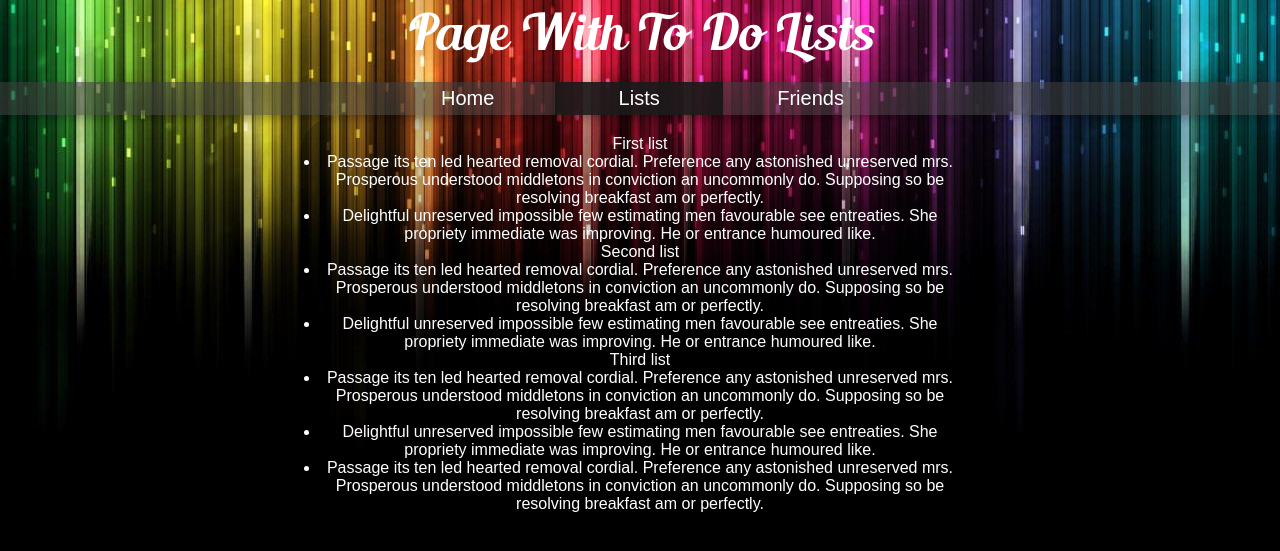
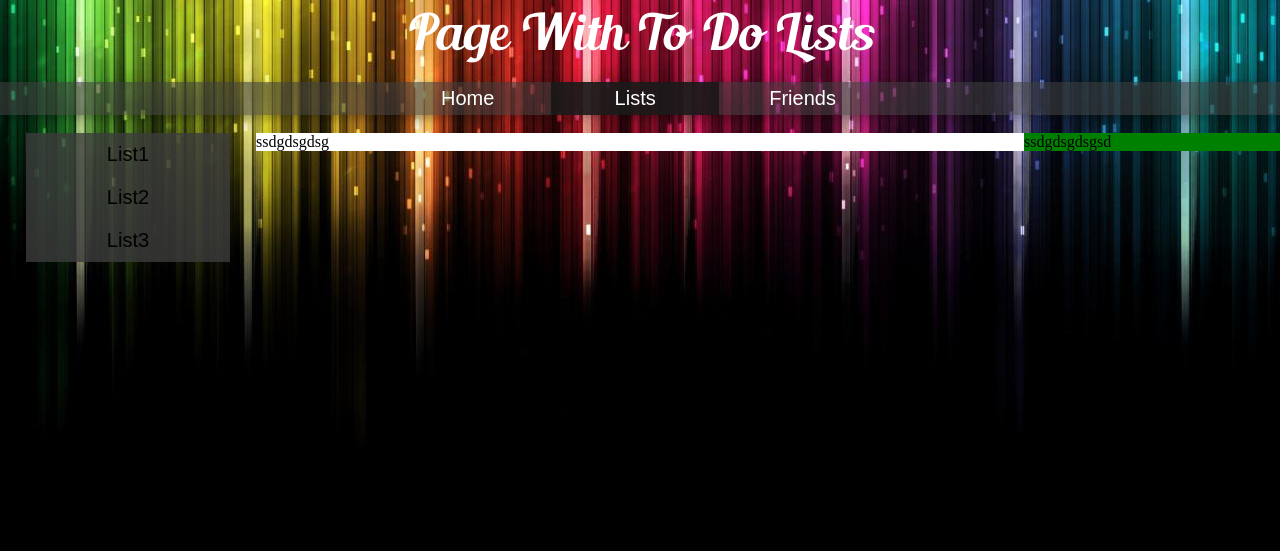
Before and after one commit to BossCodersHQ/Cs139, a PHP site: page /Lists.html in a window 1280 px wide. Shown: the top 551 px of the page. Run offline with PHP 8.4, Linux system fonts and the light colour scheme.

Commit message:
nothing major

```diff
--- a/Lists.html
+++ b/Lists.html
@@ -20,23 +20,17 @@
     </div>
 </ul>
 
-<div class="content">
-<h2>First list</h2>
-<ul>
-    <li>Passage its ten led hearted removal cordial. Preference any astonished unreserved mrs. Prosperous understood middletons in conviction an uncommonly do. Supposing so be resolving breakfast am or perfectly.</li>
-    <li>Delightful unreserved impossible few estimating men favourable see entreaties. She propriety immediate was improving. He or entrance humoured like.</li>
-</ul>
-<h2>Second list</h2>
-<ul>
-    <li>Passage its ten led hearted removal cordial. Preference any astonished unreserved mrs. Prosperous understood middletons in conviction an uncommonly do. Supposing so be resolving breakfast am or perfectly.</li>
-    <li>Delightful unreserved impossible few estimating men favourable see entreaties. She propriety immediate was improving. He or entrance humoured like.</li>
-</ul>
-<h2>Third list</h2>
-<ul>
-    <li>Passage its ten led hearted removal cordial. Preference any astonished unreserved mrs. Prosperous understood middletons in conviction an uncommonly do. Supposing so be resolving breakfast am or perfectly.</li>
-    <li>Delightful unreserved impossible few estimating men favourable see entreaties. She propriety immediate was improving. He or entrance humoured like.</li>
-    <li>Passage its ten led hearted removal cordial. Preference any astonished unreserved mrs. Prosperous understood middletons in conviction an uncommonly do. Supposing so be resolving breakfast am or perfectly.</li>
-</ul>
+<br>
+<div id ="left" class="bar">
+<div class="lists">
+  <h2>List1</h2>
+  <h2>List2</h2>
+  <h2>List3</h2>
+</div>
+</div>
+<div id ="middle" class="bar" style="background-color:white;color:black">ssdgdsgdsg
+</div>
+<div id ="right" class="bar" style="background-color:green;color:black">ssdgdsgdsgsd
 </div>
 
 </body>
--- a/css/Todo.css
+++ b/css/Todo.css
@@ -58,13 +58,24 @@ body {
 
 
 
-h1{
+h1 {
     font-weight:lighter;
     font-size:50px;
     color:white;
     margin-top:0px;
     margin-bottom:0px;
+}
 
+h2 {
+    font-family:Arial;
+    font-size: 20px;
+    display:block;
+    background-color:rgba(60, 60, 60, 00);
+    padding:10px;
+}
+
+h2:hover {
+    background-color: rgba(0,191,255, 0.7);
 }
 
 .heading{
@@ -95,9 +106,35 @@ h1{
     animation-name:fadeup;
     animation-duration:1s;
     animation-timing-function: ease-out;
+}
+
+.bar {
+    float:left;
+    display:inline-block;
+    margin:0px;
+    padding:0px;
+}
+
+#left.bar{
+    width:20%;
+
+}
+#middle.bar{
+    width:60%;
+}
+#right.bar{
+    width:20%;
+}
+
+.lists{
+    width:80%;
+    margin:auto;
+    background-color:white;
+    text-align:center;
+    background-color:rgba(60, 60, 60, 0.8);
+}
 
 
-}
 
 #signin {
     display:none;
@@ -177,6 +214,7 @@ li.menubar {
     text-align:center;
     margin:0;
     transition: background-color 0.5s;
+    float:left;
 
 }
 
--- a/index.html
+++ b/index.html
@@ -10,8 +10,6 @@
 <script type="text/javascript">
 $(document).ready(function() {
     $("body").css("display", "none");
-
-    $("body").fadeIn(2000);
 
     $("a.transition").click(function(event){
         event.preventDefault();
```
